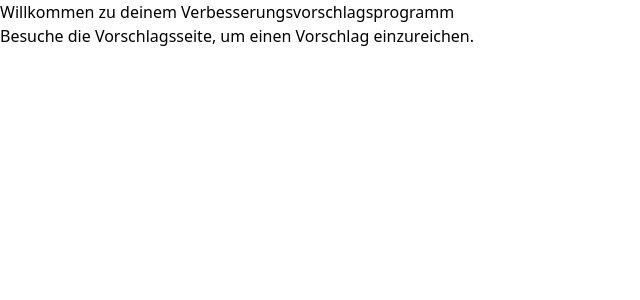
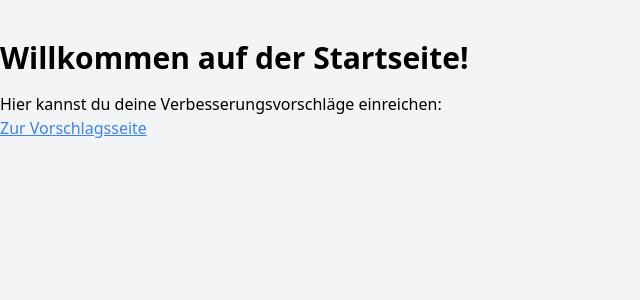
Before and after one commit to Burk2312/Verbesserung-Ideen, a Next.js app: page / in a window 1280 px wide. Shown: the top 300 px of the page, without its empty margins (0-640 px from the left). Built offline with nearby package versions, Linux system fonts and the light colour scheme.

Commit message:
Update index.js

```diff
--- a/pages/index.js
+++ b/pages/index.js
@@ -1,9 +1,14 @@
 // pages/index.js
+import Link from 'next/link';
+
 export default function HomePage() {
     return (
-        <div>
-            <h1>Willkommen zu deinem Verbesserungsvorschlagsprogramm</h1>
-            <p>Besuche die <a href="/vorschlag">Vorschlagsseite</a>, um einen Vorschlag einzureichen.</p>
+        <div className="container mx-auto py-10 bg-gray-100 min-h-screen">
+            <h1 className="text-3xl font-bold mb-4">Willkommen auf der Startseite!</h1>
+            <p>Hier kannst du deine Verbesserungsvorschläge einreichen:</p>
+            <Link href="/vorschlag">
+                <a className="text-blue-500 underline">Zur Vorschlagsseite</a>
+            </Link>
         </div>
     );
 }
```
